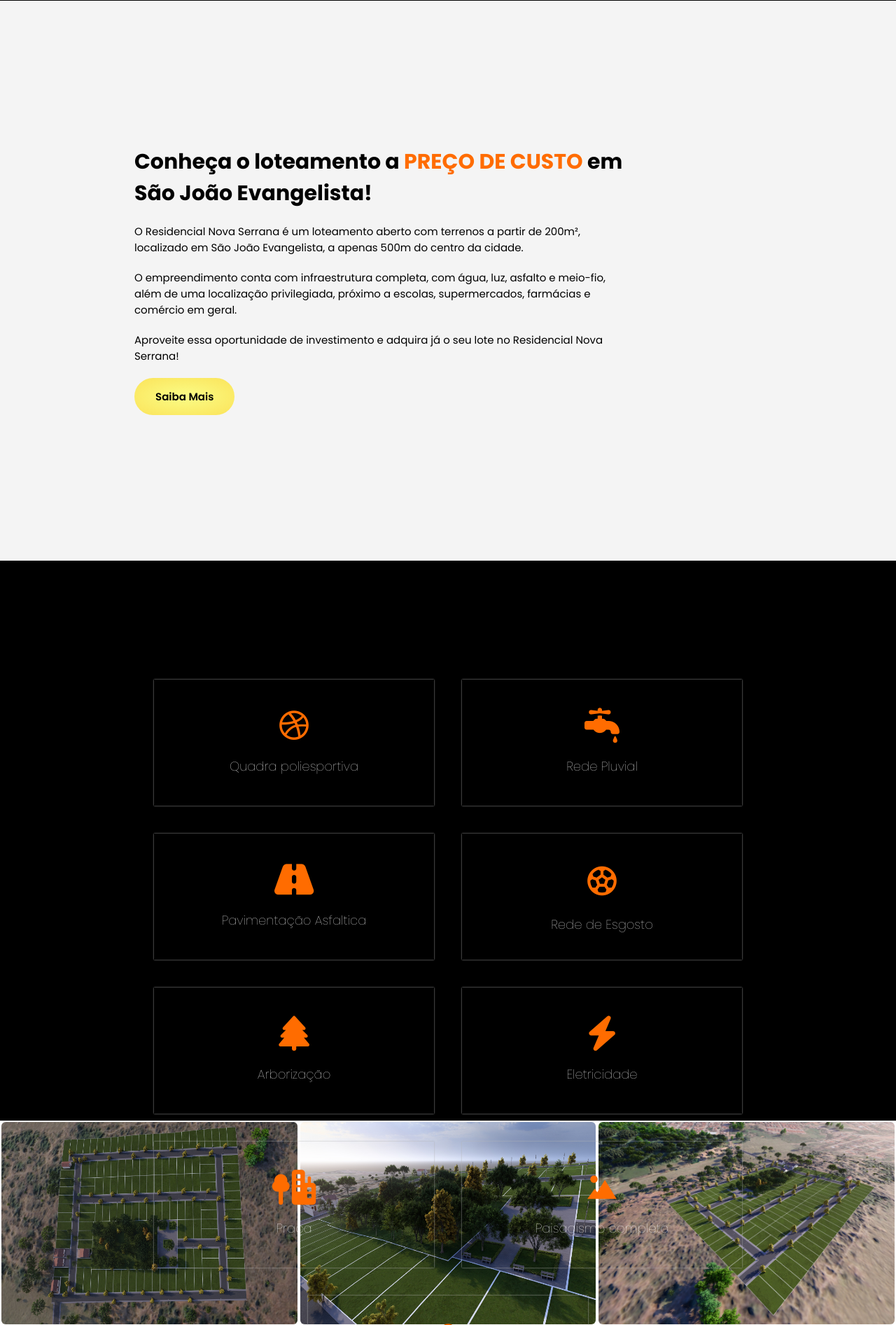
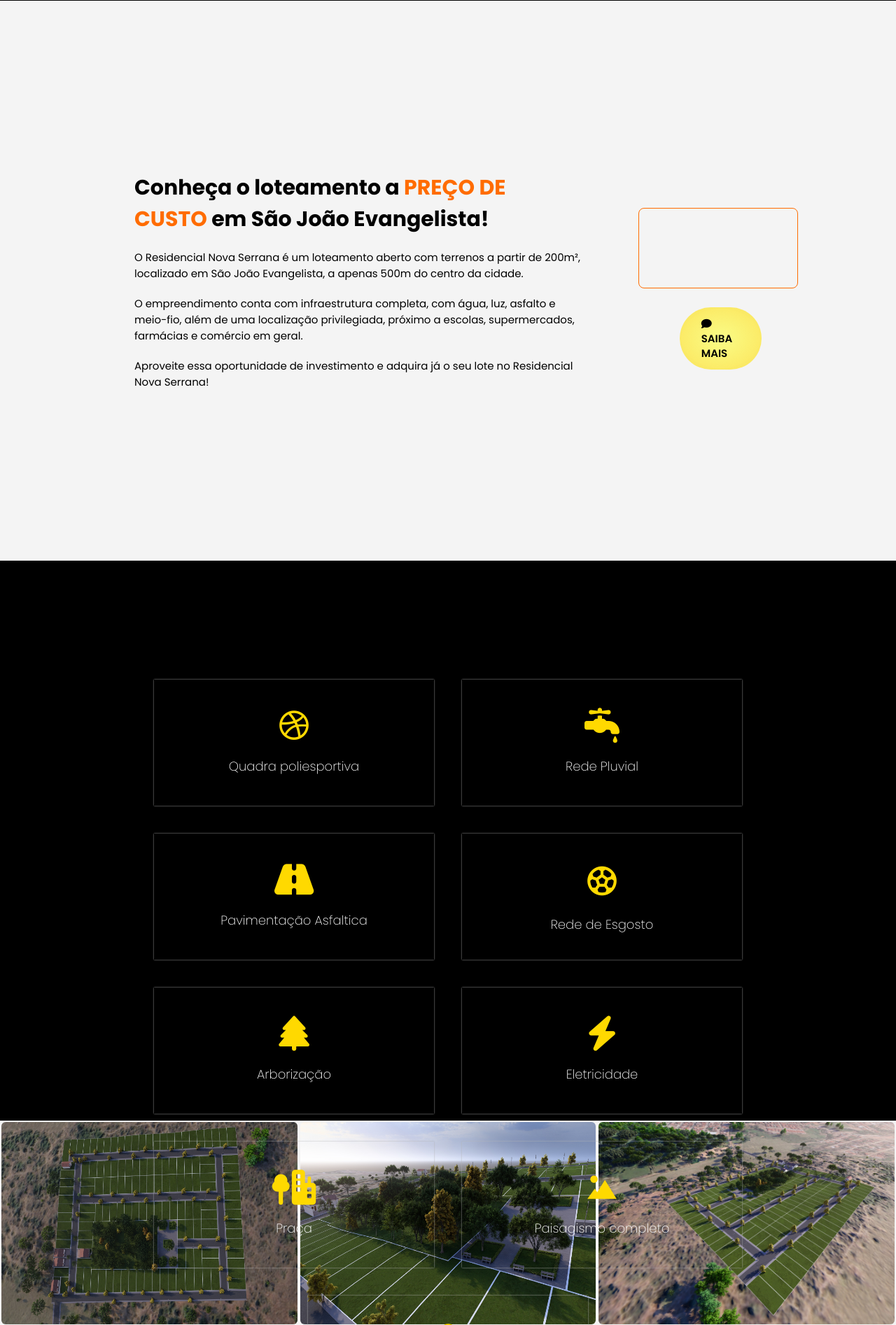
Before and after one commit to raylann-lopes/Projeto-Terra-Nobre, a PHP site: page /html/index.html in a window 1280 px wide. Shown: the part 799-2692 px from the top of the page at 70% size. Run offline with PHP 8.4, Linux system fonts and the light colour scheme; some libraries are stand-ins or nearby versions; grey boxes are pictures that could not be loaded.

Commit message:
-git commit

```diff
--- a/css/style.css
+++ b/css/style.css
@@ -8,6 +8,7 @@
   text-decoration: none;
   list-style: none;
   scroll-behavior: smooth;
+  gap: 0;
 }
 
 :root {
@@ -335,11 +336,13 @@
   padding-top: 20px;
 }
 .structure-video .video-lot {
-  width: 100%;
+  margin-top: 10%;
+  width: 101%;
   height: auto;
   overflow: hidden;
-  border-radius: 10px;
+  border-radius: 8px;
   margin-left: 50px;
+  border: 1px solid var(--secondary-color);
 }
 .button {
   margin-top: 20px;
@@ -354,6 +357,38 @@
   font-size: 15px;
   font-weight: 600;
 }
+.structure-video a {
+  margin-left: 48%;
+  margin-top: 20px;
+  display: inline-block;
+  padding: 12px 30px;
+  font-size: 14px;
+  line-height: 1.4;
+  font-weight: 500;
+  background-image: var(--button-color);
+  color: #000000;
+  font-size: 15px;
+  font-weight: 600;
+  border-radius: 50px;
+  transition: all 0.55s ease;
+  text-transform: uppercase;
+  border: 1px solid transparent;
+}
+.structure-video a:hover {
+  border: 1px solid var(--secondary-color);
+  color: black;
+  transform: translateY(-8px);
+}
+.structure-video a .ctaa {
+  background: transparent;
+  border: 1px solid rgb(196, 196, 29);
+  margin-left: 20px;
+}
+.structure-video a .ctaa i {
+  vertical-align: middle;
+  margin-right: 5px;
+}
+
 
 /*Cards*/
 .cards {
@@ -387,7 +422,7 @@
 }
 .container .box .box-content i {
   display: flex;
-  color: var(--secondary-color);
+  color: rgba(255, 217, 0);
   font-size: 50px;
   padding-top: 40px;
   padding-bottom: 10px;
@@ -396,7 +431,7 @@
 .container .box .box-content .desc {
   font-size: 24px;
   color: #ffffff;
-  font-weight: 100;
+  font-weight: 200;
   padding-top: 10px;
   font-size: 18px;
 }
@@ -404,8 +439,8 @@
 /*Plants*/
 
 .plants {
-  background-color: rgb(255, 255, 255);
-  min-height: 94vh;
+  background-color: #F4F4F4;
+  min-height: 100vh;
   overflow: hidden;
 }
 .plants-box {
--- a/html/index.html
+++ b/html/index.html
@@ -113,17 +113,6 @@
             Prometemos não utilizar suas informações de contato para enviar
             qualquer tipo de SPAM.
           </p>
-
-          <input
-            type="hidden"
-            name="accessKey"
-            value="042be0d3-84fa-4ae8-aaed-2434cda72cac"
-          />
-          <input
-            type="hidden"
-            name="redirectTo"
-            value="http://127.0.0.1:5501/obrigado.html"
-          />
         </form>
       </div>
     </section>
@@ -170,9 +159,7 @@
             Aproveite essa oportunidade de investimento e adquira já o seu lote
             no Residencial Nova Serrana!
           </p>
-        </div>
-        <div>
-          <button class="button"><a>Saiba Mais</a></button>
+
         </div>
       </div>
       <div class="structure-video">
@@ -187,6 +174,12 @@
           loop
           class="video-lot"
         ></video>
+        <a
+        target="_blank"
+        href="https://api.whatsapp.com/send?phone=553397096552&text=Ol%C3%A1%2C%20gostaria%20de%20adquirir%20o%20meu%20lote!"
+        class="ctaa"
+        ><i class="fa-solid fa-comment"></i>  Saiba Mais</a
+      >
       </div>
     </section>
 
@@ -331,13 +324,20 @@
       <div class="video-reels-content">
         <div class="video-reels-box">
           <div class="video-reels-text">
-            <p>
-              Assista aos vídeos e conheça mais sobre o Residencial Nova
-              Serrana, o loteamento aberto com os melhores preços da região!
-            </p>
-          </div>
           <div class="video-reels-video">
-            <video
+            <div>
+              <video class="video"
+              src="/src/3D Oficial Nova Serrana.mp4"
+              controlslist
+              autoplay
+              loop
+              muted
+              nocontrols
+              onfocus="true"
+            ></video>
+            <!--
+            <div>
+              <video
               src="/src/Bônus 1 - Vertical .mp4"
               controlslist
               autoplay
@@ -346,7 +346,8 @@
               nocontrols
               onfocus="true"
             ></video>
-
+            </div>
+            <div>
             <video
               src="/src/Bônus 2 - Vertical .mp4"
               controlslist
@@ -356,7 +357,8 @@
               nocontrols
               onfocus="true"
             ></video>
-
+            </div>
+            <div>
             <video
               src="/src/Bônus 3 - Vertical .mp4"
               controlslist
@@ -366,6 +368,8 @@
               nocontrols
               onfocus="true"
             ></video>
+            </div>
+          -->
           </div>
         </div>
       </div>
@@ -425,8 +429,8 @@
         </div>
       </div>
       </footer>
-      <p class="copy">
-        Copryright &copy; 2024 by &lt;North Produções&gt;. All Rights Reserved
-      </p>
+        <p class="copy">
+          Copryright &copy; 2024 by &lt;North Produções&gt;. All Rights Reserved
+        </p>
     </body>
 </html>
```
Also changed, not shown: other parts of css/style.css (+39 -10 lines), src/svg/instagram-line.svg (added).
